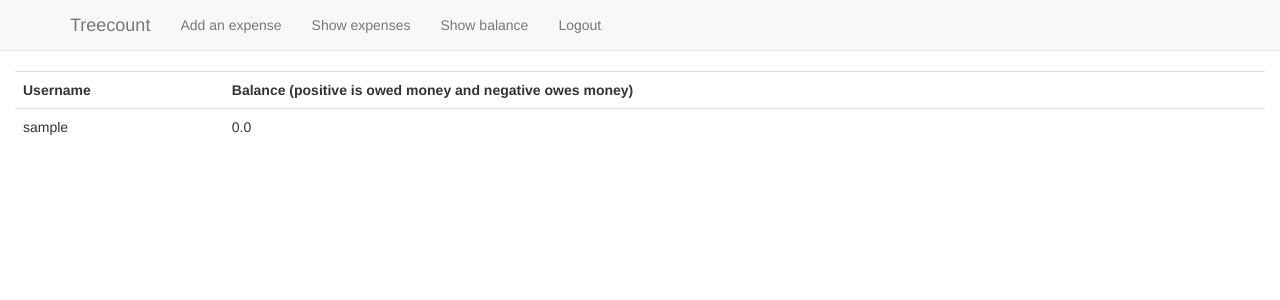
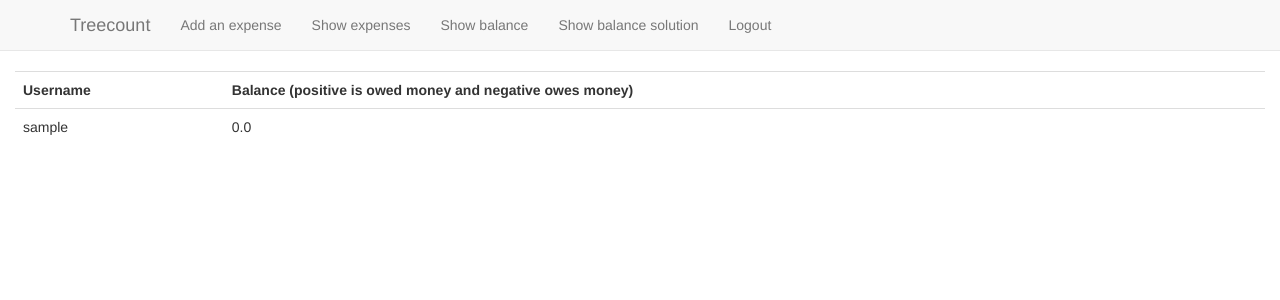
Before and after one commit to t00n/TreeCount, a Django app: page /balance/ in a window 1280 px wide. Shown: the top 300 px of the page. Run offline with Django 3.2, Linux system fonts and the light colour scheme; a user stored in the database is signed in; tables that the repository leaves empty hold one stand-in row (values such as "Sample post"); some libraries are stand-ins or nearby versions.

Commit message:
[add] show balance solution

```diff
--- a/treecount/templates/base.html
+++ b/treecount/templates/base.html
@@ -31,6 +31,7 @@
             <li><a href="/expense/create/">Add an expense</a></li>
             <li><a href="/expense/list/">Show expenses</a></li>
             <li><a href="/balance/">Show balance</a></li>
+            <li><a href="/balance_solution/">Show balance solution</a></li>
             {% if request.user.is_authenticated %}
                 <li><a href="/logout/?next=/">{% bootstrap_icon "log-out" %} Logout</a></li>
             {% endif %}
--- a/treecount/urls.py
+++ b/treecount/urls.py
@@ -17,7 +17,7 @@ from django.conf.urls import url, include
 from django.contrib import admin
 from django.contrib.auth.decorators import login_required
 
-from .views import ExpenseListView, ExpenseCreate, ExpenseUpdate, balance
+from .views import ExpenseListView, ExpenseCreate, ExpenseUpdate, balance, balance_solution
 
 expense_list = login_required(ExpenseListView.as_view())
 
@@ -28,5 +28,6 @@ urlpatterns = [
     url(r'^expense/list/$', expense_list, name="expense_list"),
     url(r'^expense/update/(?P<pk>\d+)/$', login_required(ExpenseUpdate.as_view(template_name="expense_form.html")), name="expense_update"),
     url(r'^balance/$', balance),
+    url(r'^balance_solution/$', balance_solution),
     url(r'^admin/', admin.site.urls),
 ]
--- a/treecount/views.py
+++ b/treecount/views.py
@@ -35,15 +35,48 @@ class ExpenseUpdate(UpdateView):
         context['button_value'] = "Update"
         return context
 
-
-@login_required
-def balance(request):
-    expenses = Expense.objects.all().prefetch_related('creditor').prefetch_related('debitors')
+def compute_balance(expenses):
     balance = defaultdict(lambda: 0)
     for expense in expenses:
         amount_due = expense.amount / len(expense.debitors.all())
         balance[expense.creditor.username] += expense.amount
         for debitor in expense.debitors.all():
             balance[debitor.username] -= amount_due
-    balance = dict(balance)
+    return dict(balance)
+
+def compute_balance_solution(balance):
+    def get_negative(balance):
+        for k, v in balance.items():
+            if v < 0:
+                return k
+        return None
+    def get_positive(balance):
+        for k, v in balance.items():
+            if v > 0:
+                return k
+        return None
+    solution = defaultdict(lambda: defaultdict(lambda: 0))
+    while True:
+        cred = get_positive(balance)
+        deb = get_negative(balance)
+        if cred == None or deb == None:
+            break
+        amount = min(-balance[deb], balance[cred])
+        solution[deb][cred] += amount
+        balance[deb] += amount
+        balance[cred] -= amount
+    return {k: dict(v) for k, v in solution.items()}
+
+
+@login_required
+def balance(request):
+    expenses = Expense.objects.all().prefetch_related('creditor').prefetch_related('debitors')
+    balance = compute_balance(expenses)
     return render(request, "balance.html", {'balance': balance})
+
+@login_required
+def balance_solution(request):
+    expenses = Expense.objects.all().prefetch_related('creditor').prefetch_related('debitors')
+    balance = compute_balance(expenses)
+    balance_solution = compute_balance_solution(balance)
+    return render(request, "balance_solution.html", {'balance_solution': balance_solution})
```
Also changed, not shown: treecount/templates/balance_solution.html (added, +12 -0 lines).
